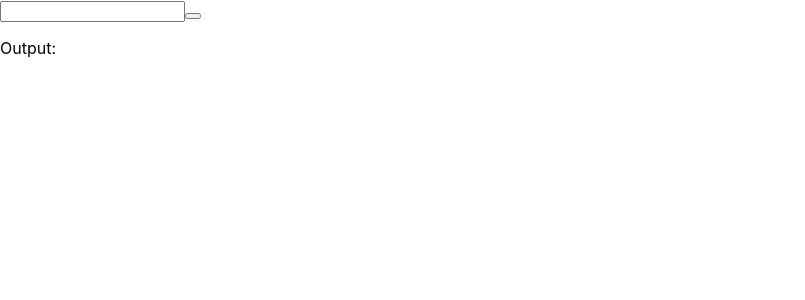
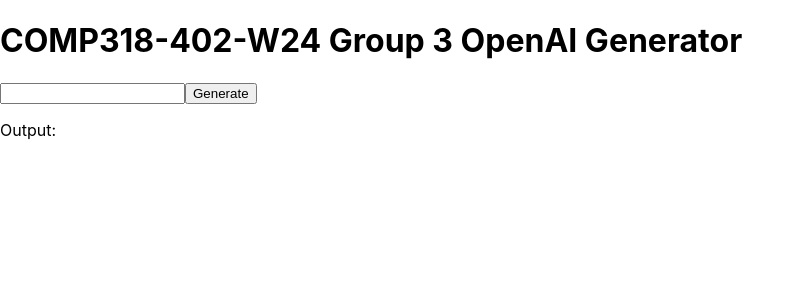
Before and after one commit to ralphcristofer/comp318-openai-project, a React (Create React App) app: page / in a window 1280 px wide. Shown: the top 300 px of the page, without its empty margins (0-805 px from the left). Built offline with nearby package versions, Linux system fonts and the light colour scheme.

Commit message:
Updated App.css, App.js, and package.json

```diff
--- a/src/App.css
+++ b/src/App.css
@@ -36,3 +36,32 @@
     transform: rotate(360deg);
   }
 }
+
+
+/*customized*/
+.container {
+  margin: 20px;
+}
+
+.title {
+  margin-bottom: 20px;
+}
+
+.input-field {
+  width: 300px;
+  margin-right: 10px;
+}
+
+.button {
+  padding: 10px;
+}
+
+.output {
+  margin-top: 20px;
+  border: 1px solid #ccc;
+  padding: 10px;
+}
+
+.output p {
+  white-space: pre-wrap;
+}
--- a/src/App.js
+++ b/src/App.js
@@ -21,10 +21,14 @@
   };
 
   return (
-    <div>
-      <input type="text" value={inputText} onChange={handleInputChange} />
-      <button onClickCapture={handleButtonClick}></button>
-      <p>Output: {outputText}</p>
+    <div className="container">
+      <h1>COMP318-402-W24 Group 3 OpenAI Generator</h1>
+      <input type="text" value={inputText} onChange={handleInputChange} className="input-field" />
+      <button onClickCapture={handleButtonClick} className="button">Generate</button>
+      <div className="output">
+        <p>Output:</p>
+        <p>{outputText}</p>
+      </div>
     </div>
   );
 };
```
Also changed, not shown: package.json (+8 -2 lines).
